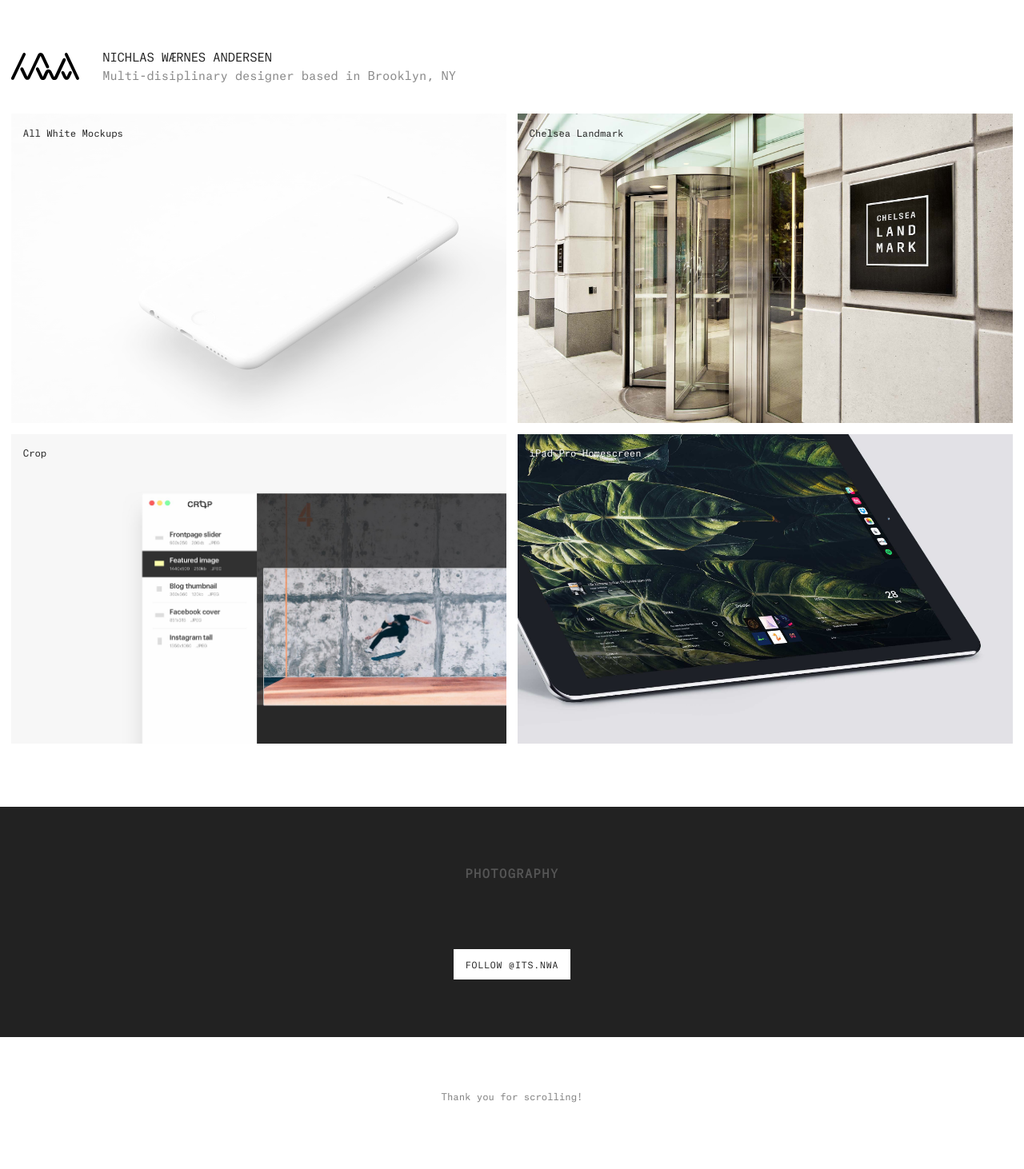
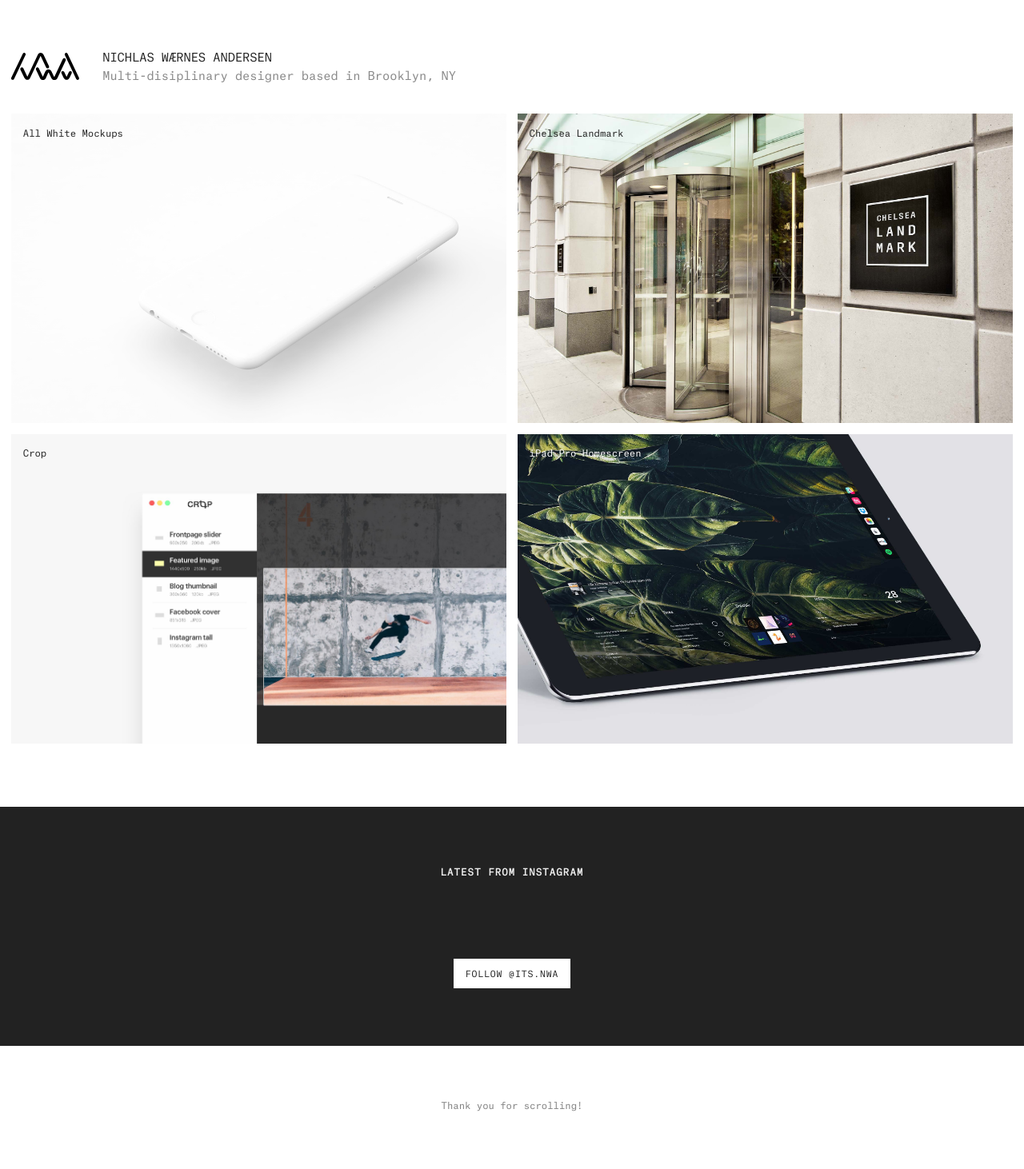
Before and after one commit to itsnwa/portfolio, a Jekyll site: the page built from index.html, in a window 1280 px wide. Shown: the whole page at 80% size. Built offline with Jekyll 4.4.1, drawn with Linux system fonts in a browser that asks for light colours; a script that is not in the unit is left out.

Commit message:
More clickable space around the back arrow on project pages.

```diff
--- a/_includes/instagram.html
+++ b/_includes/instagram.html
@@ -1,5 +1,5 @@
 <section class="section instagram">
-  <h2>photography</h2>
+  <h2>latest from instagram</h2>
   <div class="instagram-container"></div>
   <a href="https://instagram.com/its.nwa" class="button">Follow @its.nwa</a>
 </section>
--- a/css/style.scss
+++ b/css/style.scss
@@ -189,12 +189,12 @@
     background-color: $black;
 
     h2 {
-      color: lighten($black, 20);
+      color: lighten($black, 80);
       align-self: center;
       text-transform: uppercase;
-      font-size: 1em;
+      font-size: .8em;
       letter-spacing: .1em;
-      padding-bottom: 3em;
+      padding-bottom: 5em;
     }
 
     .instagram-container {
@@ -269,6 +269,7 @@
       .column {
         width: 25%;
         padding: 0 2em;
+        flex: 1;
 
         p { color: lighten($black, 20); }
 
@@ -282,11 +283,12 @@
         align-self: center;
 
         a.arrow {
-          height: 12px;
+          height: 3em;
           width: 60px;
           display: inline-block;
           background-image: url('../assets/arrow.svg');
           background-repeat: no-repeat;
+          background-position: center;
           padding: 0;
           transition: all 140ms;
 
```
